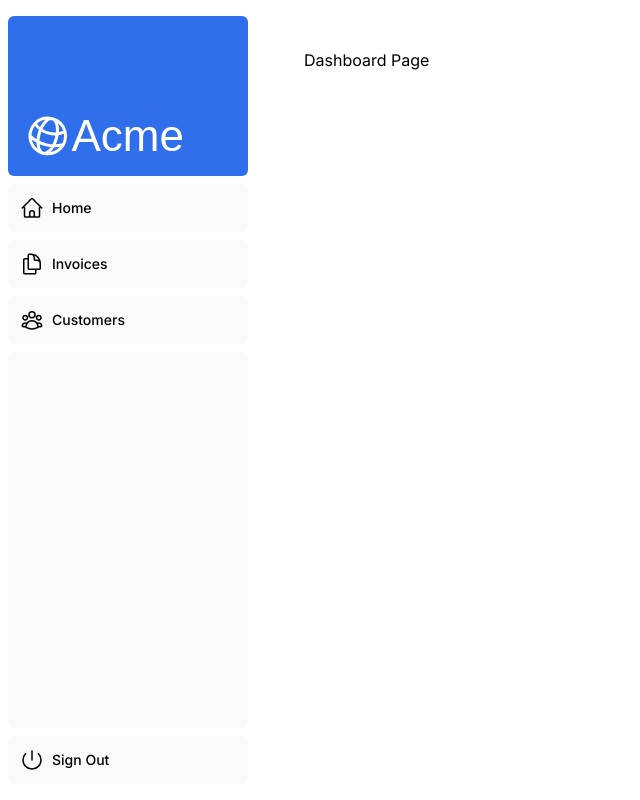
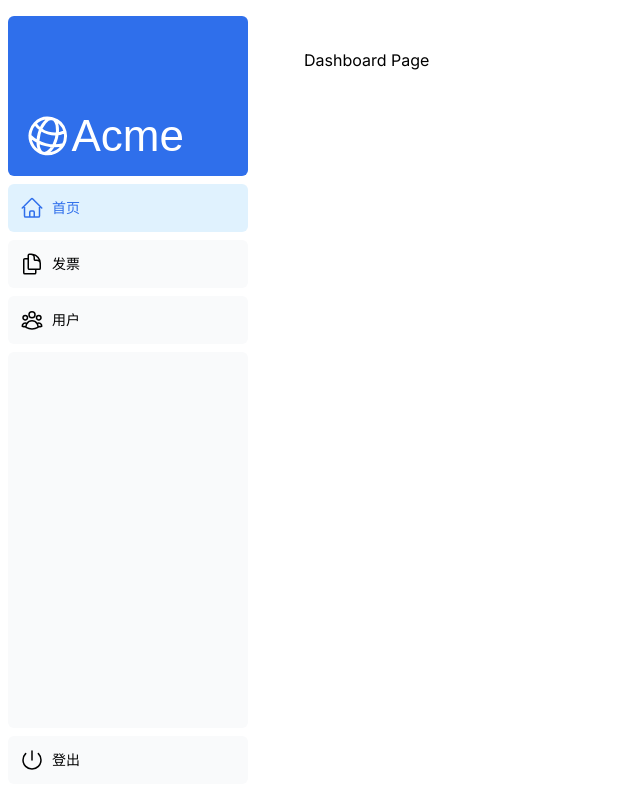
Before and after one commit to linkscope/dashboard-nextjs, a Next.js app: page /dashboard in a window 1280 px wide. Shown: the whole page, without its empty margins (0-640 px from the left). Built offline with nearby package versions, Linux system fonts and the light colour scheme; a web font is replaced by a local one.

Commit message:
chore: optimize nav bar

```diff
--- a/app/page.tsx
+++ b/app/page.tsx
@@ -16,17 +16,17 @@
           <p
             className={`${lusitana.className} text-xl text-gray-800 md:text-3xl md:leading-normal`}
           >
-            <strong>Welcome to Acme.</strong> This is the example for the{' '}
+            <strong>欢迎来到 Acme.</strong> 这是一个{' '}
             <a href="https://nextjs.org/learn/" className="text-blue-500">
-              Next.js Learn Course
+              Next.js 学习课程示例
             </a>
-            , brought to you by Vercel.
+            , 由 Vercel 提供。
           </p>
           <Link
             href="/login"
             className="flex items-center gap-5 self-start rounded-lg bg-blue-500 px-6 py-3 text-sm font-medium text-white transition-colors hover:bg-blue-400 md:text-base"
           >
-            <span>Log in</span> <ArrowRightIcon className="w-5 md:w-6" />
+            <span>登录</span> <ArrowRightIcon className="w-5 md:w-6" />
           </Link>
         </div>
         <div className="flex items-center justify-center p-6 md:w-3/5 md:px-28 md:py-12">
--- a/app/ui/dashboard/nav-links.tsx
+++ b/app/ui/dashboard/nav-links.tsx
@@ -1,35 +1,47 @@
+'use client';
+
 import {
   UserGroupIcon,
   HomeIcon,
   DocumentDuplicateIcon,
 } from '@heroicons/react/24/outline';
+import Link from 'next/link';
+import { usePathname } from 'next/navigation';
+import clsx from 'clsx';
 
 // Map of links to display in the side navigation.
 // Depending on the size of the application, this would be stored in a database.
 const links = [
-  { name: 'Home', href: '/dashboard', icon: HomeIcon },
+  { name: '首页', href: '/dashboard', icon: HomeIcon },
   {
-    name: 'Invoices',
+    name: '发票',
     href: '/dashboard/invoices',
     icon: DocumentDuplicateIcon,
   },
-  { name: 'Customers', href: '/dashboard/customers', icon: UserGroupIcon },
+  { name: '用户', href: '/dashboard/customers', icon: UserGroupIcon },
 ];
 
 export default function NavLinks() {
+  const pathname = usePathname();
+
   return (
     <>
       {links.map((link) => {
         const LinkIcon = link.icon;
         return (
-          <a
+          <Link
             key={link.name}
             href={link.href}
-            className="flex h-[48px] grow items-center justify-center gap-2 rounded-md bg-gray-50 p-3 text-sm font-medium hover:bg-sky-100 hover:text-blue-600 md:flex-none md:justify-start md:p-2 md:px-3"
+            className={clsx(
+              'flex h-[48px] grow items-center justify-center gap-2 rounded-md bg-gray-50 p-3 text-sm font-medium transition hover:bg-sky-100 hover:text-blue-600 md:flex-none md:justify-start md:p-2 md:px-3',
+              {
+                'bg-sky-100 text-blue-600': pathname === link.href,
+              },
+            )}
           >
             <LinkIcon className="w-6" />
             <p className="hidden md:block">{link.name}</p>
-          </a>
+          </Link>
         );
       })}
     </>
--- a/app/ui/dashboard/sidenav.tsx
+++ b/app/ui/dashboard/sidenav.tsx
@@ -20,7 +20,7 @@
         <form>
           <button className="flex h-[48px] w-full grow items-center justify-center gap-2 rounded-md bg-gray-50 p-3 text-sm font-medium hover:bg-sky-100 hover:text-blue-600 md:flex-none md:justify-start md:p-2 md:px-3">
             <PowerIcon className="w-6" />
-            <div className="hidden md:block">Sign Out</div>
+            <div className="hidden md:block">登出</div>
           </button>
         </form>
       </div>
```
